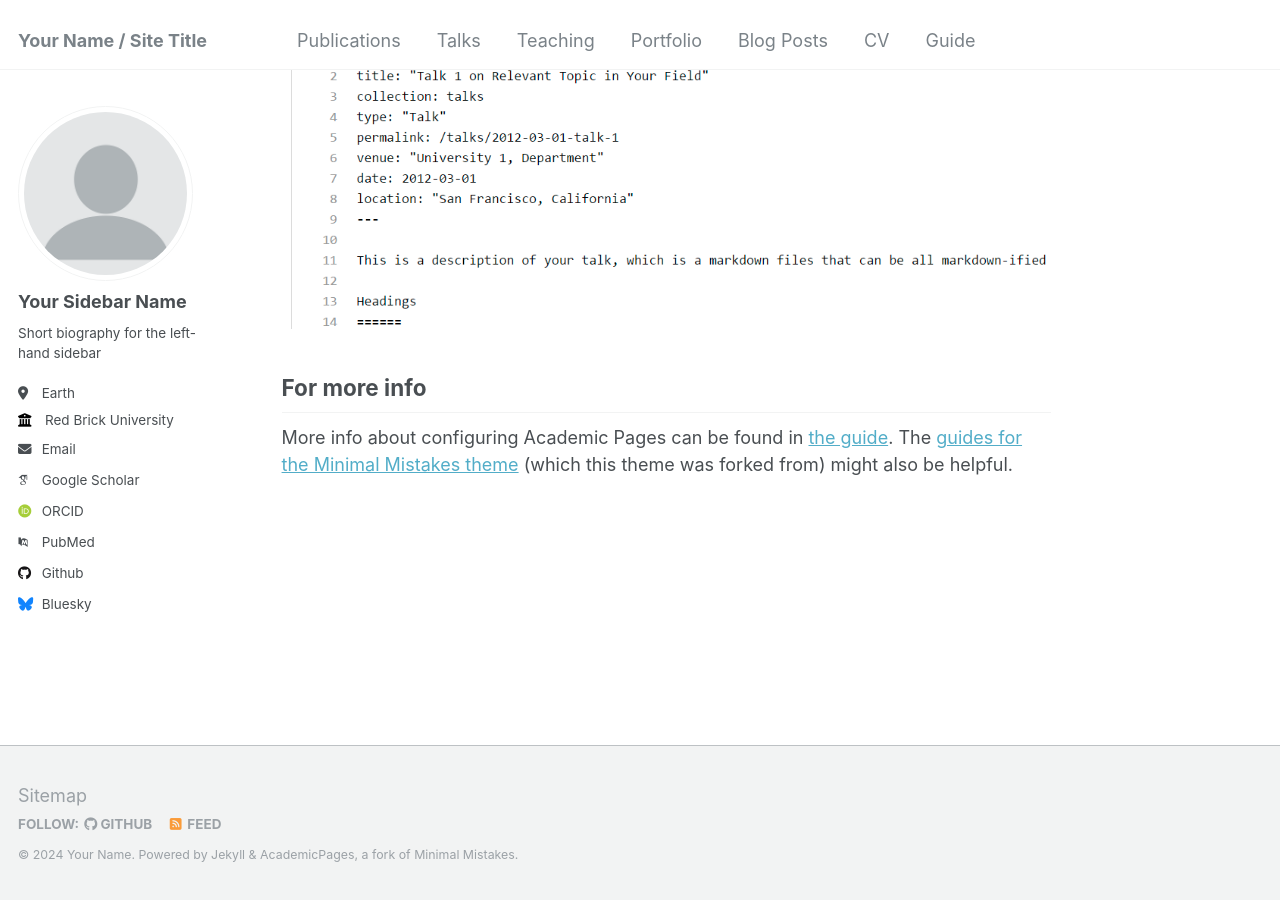
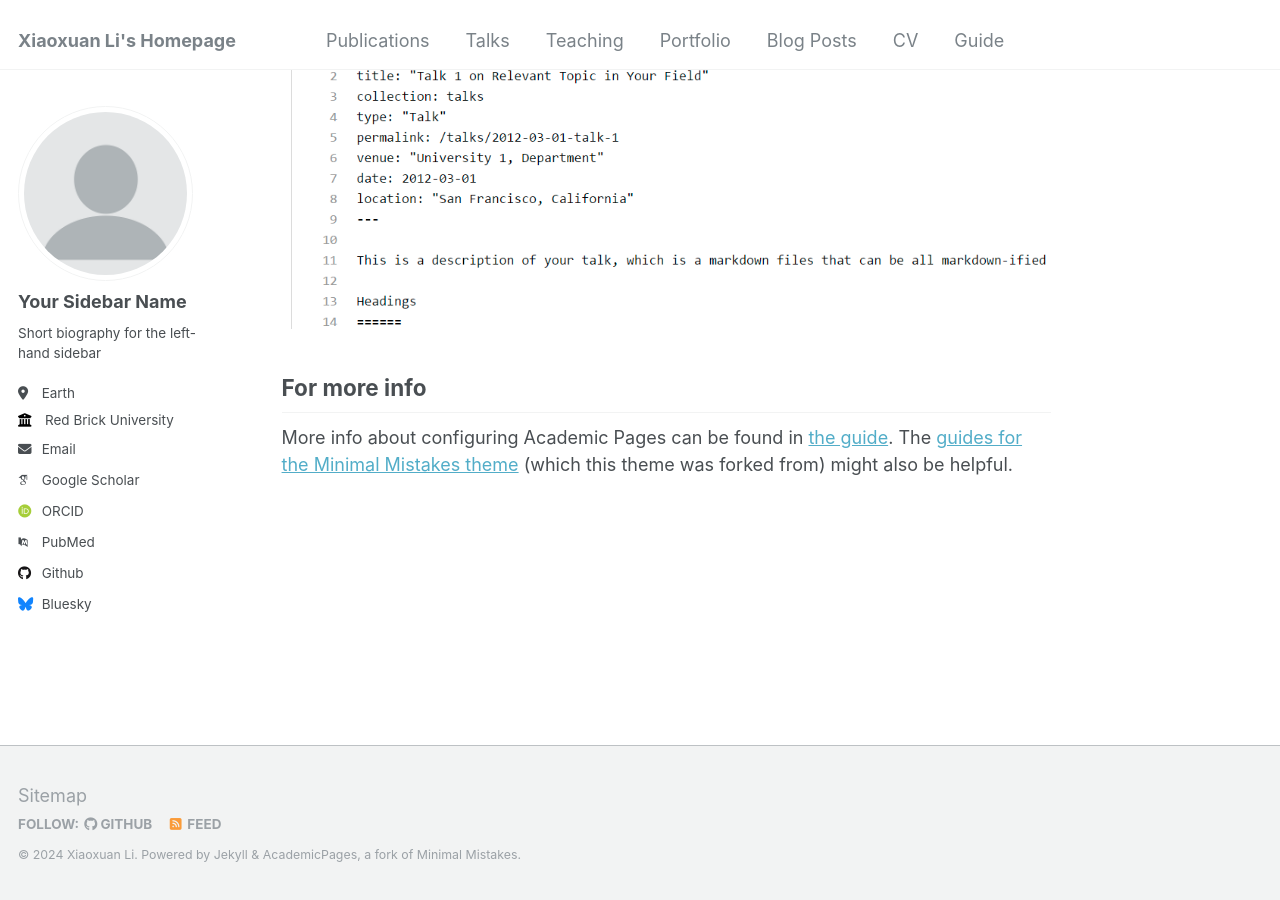
Before and after one commit to xiaoxuanli-a/xiaoxuanli-a.github.io, a Jekyll site: the page built from _pages/about.md, in a window 1280 px wide and 900 px high, scrolled down 2660 px. Built offline with Jekyll 4.4.1, drawn with Linux system fonts in a browser that asks for light colours; some web fonts are replaced.

Commit message:
small change

```diff
--- a/_config.yml
+++ b/_config.yml
@@ -8,11 +8,11 @@
 
 # Basic Site Settings
 locale                   : "en-US"
-title                    : "Your Name / Site Title"
+title                    : "Xiaoxuan Li's Homepage"
 title_separator          : "-"
-name                     : &name "Your Name"
+name                     : &name "Xiaoxuan Li"
 description              : &description "personal description"
-url                      : https://academicpages.github.io # the base hostname & protocol for your site e.g. "https://mmistakes.github.io"
+url                      : https://xiaoxuanli.github.io # the base hostname & protocol for your site e.g. "https://mmistakes.github.io"
 baseurl                  : "" # the subpath of your site, e.g. "/blog"
 repository               : "academicpages/academicpages.github.io"
 
```
